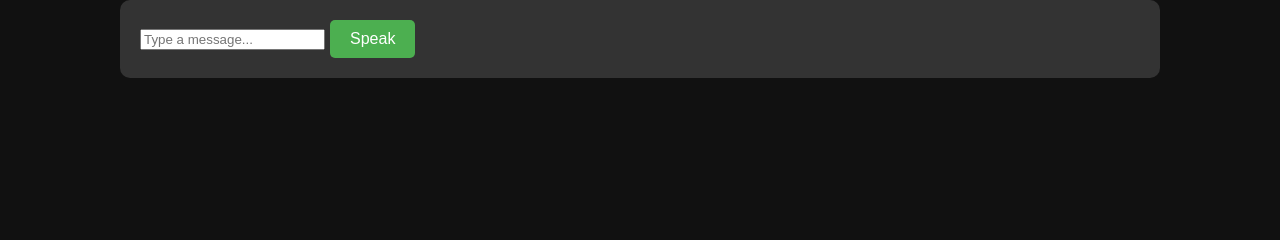
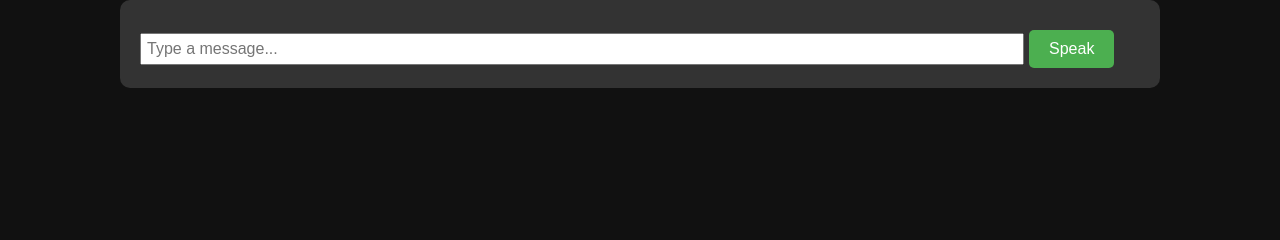
Before and after one commit to suhanis16/Lectrify, a Flask app: template templates/speechToText.html in a window 1280 px wide. Shown: the part 308-548 px from the top of the page. Run offline with Flask 3, Linux system fonts and the light colour scheme; the template is opened without the code that fills it, so the values that code supplies are empty.

Commit message:
connected pages

```diff
--- a/static/Signup.js
+++ b/static/Signup.js
@@ -21,7 +21,7 @@ pwShowHide.forEach(eyeIcon => {
 
 links.forEach(link => {
     link.addEventListener("click", e => {
-        e.preventDefault(); //preventing form submit
+        // e.preventDefault(); //preventing form submit
         forms.classList.toggle("show-signup");
     })
 })
--- a/templates/choose.html
+++ b/templates/choose.html
@@ -38,7 +38,7 @@
         <input type="text" id="board" placeholder="Enter board">
       </div>
     </div>
-    <a href="teach.html" class="button">Get Started</a>
+    <a href="speechToText.html" class="button">Start teaching</a>
   </section>
 
   <footer>
--- a/templates/landing.html
+++ b/templates/landing.html
@@ -14,7 +14,7 @@
 				<li><a href="#">Home</a></li>
 				<li><a href="#">Courses</a></li>
 				<li><a href="#">About</a></li>
-				<li><a href="#">Contact</a></li>
+				<li><a href="details.html">Profile</a></li>
 			</ul>
 		</nav>
 	</header>
@@ -24,7 +24,7 @@
         <lottie-player src="https://assets6.lottiefiles.com/packages/lf20_eZKIOQb0HS.json"  background="transparent"  speed="1"  style="width: 300px; height: 300px;"  loop autoplay></lottie-player>
 		<h1>Welcome to Lectrify.</h1>
 		<p>Lectures, but Electrified.</p>
-		<a href="#" class="button">Get Started</a>
+		<a href="Signup.html" class="button">Get Started</a>
 
         <!-- <script src="https://unpkg.com/@lottiefiles/lottie-player@latest/dist/lottie-player.js"></script>
         <lottie-player src="https://assets1.lottiefiles.com/private_files/lf30_g27aahev.json"  background="transparent"  speed="1"  style="width: 300px; height: 300px; position:absolute; bottom:0; right:0;"  loop controls autoplay></lottie-player> -->
--- a/templates/speechToText.html
+++ b/templates/speechToText.html
@@ -6,10 +6,10 @@
   <title>Speech to Text</title>
   <style>
     @import url('https://fonts.googleapis.com/css?family=Righteous');
+
     body {
       background-color: #111;
       color: #fff;
-        /* font-family: sans-serif; */
       font-family: 'Righteous';
       font-size: 18px;
     }
@@ -21,6 +21,8 @@
       background-color: #333;
       padding: 20px;
       border-radius: 10px;
+      overflow-y: scroll; /* Add a scroll bar */
+      max-height: 300px; /* Set a fixed height */
     }
 
     .chat-message {
@@ -62,14 +64,22 @@
 
     .voice-button:focus {
       outline: none;
-        /* font-family: Orbitron; */
     }
 
     .center {
       display: flex;
       justify-content: center;
       align-items: center;
-    /* height: 100vh; */
+    }
+
+    .chat-input {
+      margin-top: 10px;
+    }
+
+    .chat-input input {
+      width: 87%;
+      padding: 5px;
+      font-size: 16px;
     }
   </style>
 </head>
```
Also changed, not shown: templates/Signup.html (+9 -3 lines). Lines whose indentation alone changed are shown as unchanged.
